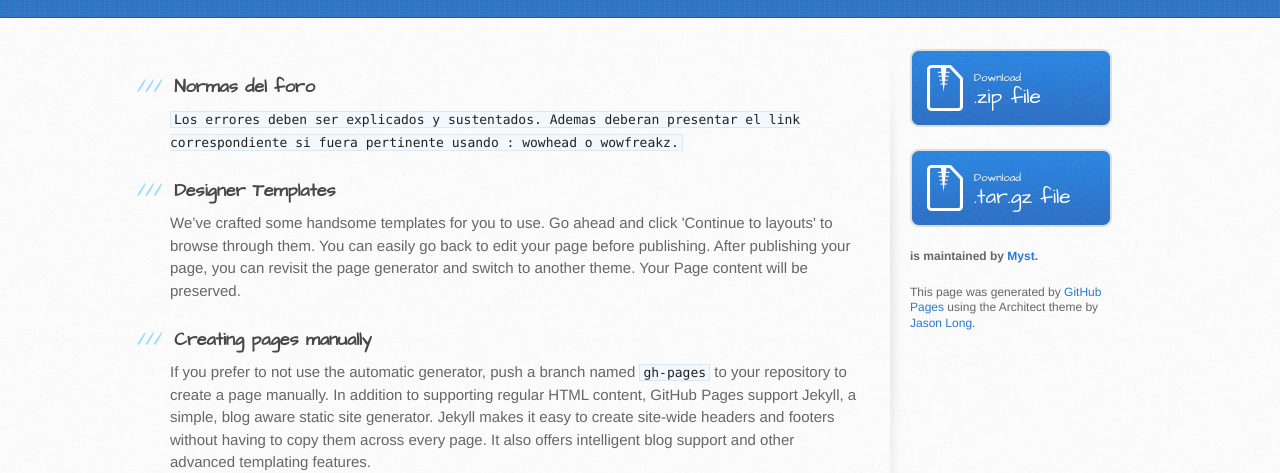
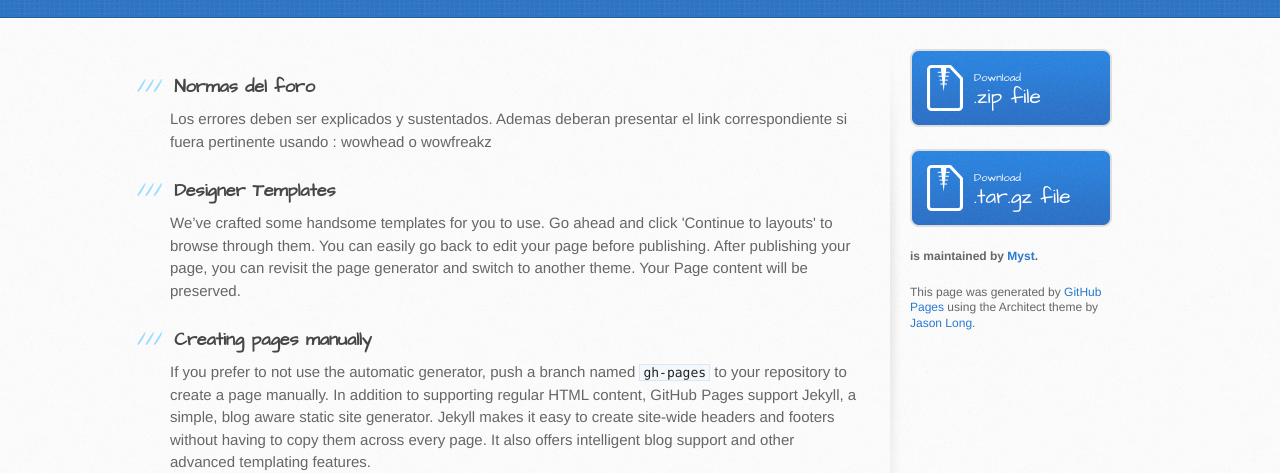
Before and after one commit to Myst/Bugtracker434, a plain HTML site: page index.html in a window 1280 px wide. Shown: the part 327-800 px from the top of the page. Drawn offline with Linux system fonts and the light colour scheme.

Commit message:
Update index.html

```diff
--- a/index.html
+++ b/index.html
@@ -31,7 +31,7 @@
           <h3>
 <a id="welcome-to-github-pages" class="anchor" href="#welcome-to-github-pages" aria-hidden="true"><span aria-hidden="true" class="octicon octicon-link"></span></a>Normas del foro</h3>
 
-<p><code>Los errores deben ser explicados y sustentados. Ademas deberan presentar el link correspondiente si fuera pertinente usando : wowhead o wowfreakz.</code></p>
+<p>Los errores deben ser explicados y sustentados. Ademas deberan presentar el link correspondiente si fuera pertinente usando : wowhead o wowfreakz</p>
 
 <h3>
 <a id="designer-templates" class="anchor" href="#designer-templates" aria-hidden="true"><span aria-hidden="true" class="octicon octicon-link"></span></a>Designer Templates</h3>
```
